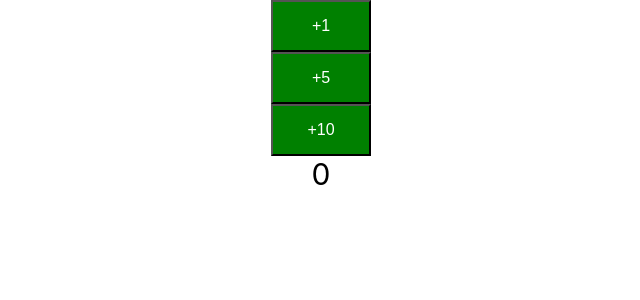
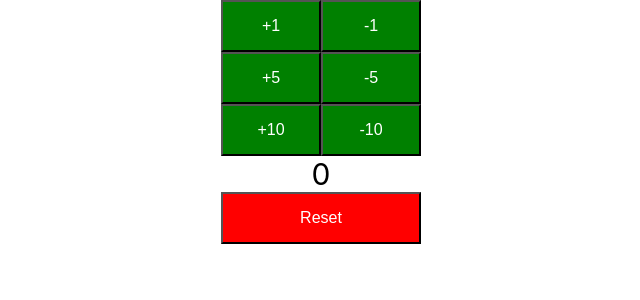
Before and after one commit to DavidMukhiya/Counter, a React (Create React App) app: page / in a window 1280 px wide. Shown: the top 300 px of the page, without its empty margins (319-959 px from the left). Built offline with nearby package versions, Linux system fonts and the light colour scheme.

Commit message:
Added Decrement counter and Reset button

```diff
--- a/src/component/counter/Counter.css
+++ b/src/component/counter/Counter.css
@@ -10,3 +10,8 @@
     font-size: 30px;
     padding: 15px 30px;
 }
+
+.reset {
+    width: 200px;
+    background-color: red;
+}
--- a/src/component/counter/Counter.js
+++ b/src/component/counter/Counter.js
@@ -9,15 +9,20 @@
             counter: 0
         }
         this.increment = this.increment.bind(this)
+        this.decrement = this.decrement.bind(this)
+        this.reset = this.reset.bind(this)
     }
 
     render() {
         return (
             <div>
-                <CounterButton by={1} incrementMethod={this.increment} />
-                <CounterButton by={5} incrementMethod={this.increment} />
-                <CounterButton by={10} incrementMethod={this.increment} />
+                <CounterButton by={1} incrementMethod={this.increment} decrementMethod={this.decrement} />
+                <CounterButton by={5} incrementMethod={this.increment} decrementMethod={this.decrement} />
+                <CounterButton by={10} incrementMethod={this.increment} decrementMethod={this.decrement} />
                 <span className='count'>{this.state.counter}</span>
+                <div>
+                    <button onClick={this.reset} className="reset">Reset</button>
+                </div>
             </div>
         )
     }
@@ -30,6 +35,24 @@
         )
 
     }
+
+    decrement(by) {
+        console.log(`decrement form child - ${by}`)
+        this.setState((prevState) => {
+            return { counter: prevState.counter - by }
+        }
+        )
+    }
+    reset() {
+        console.log("Reset");
+        this.setState(
+            {
+                counter: 0
+            }
+        );
+    }
+
+
 }
 class CounterButton extends Component {
 
@@ -40,11 +63,13 @@
         }
 
         this.increment = this.increment.bind(this);
+        this.decrement = this.decrement.bind(this);
     }
     render() {
         return (
             <div className='counter' >
                 <button onClick={this.increment}>+{this.props.by}</button>
+                <button onClick={this.decrement}>-{this.props.by}</button>
                 {/* <span className='count'>{this.state.counter}</span> */}
             </div>
         )
@@ -59,6 +84,16 @@
         this.props.incrementMethod(this.props.by);
     }
 
+    decrement() {
+        console.log("decrement")
+        this.setState(
+            {
+                counter: this.state.counter - this.props.by
+            }
+        )
+        this.props.decrementMethod(this.props.by)
+    }
+
 }
 
 CounterButton.defaultProps = {
```
